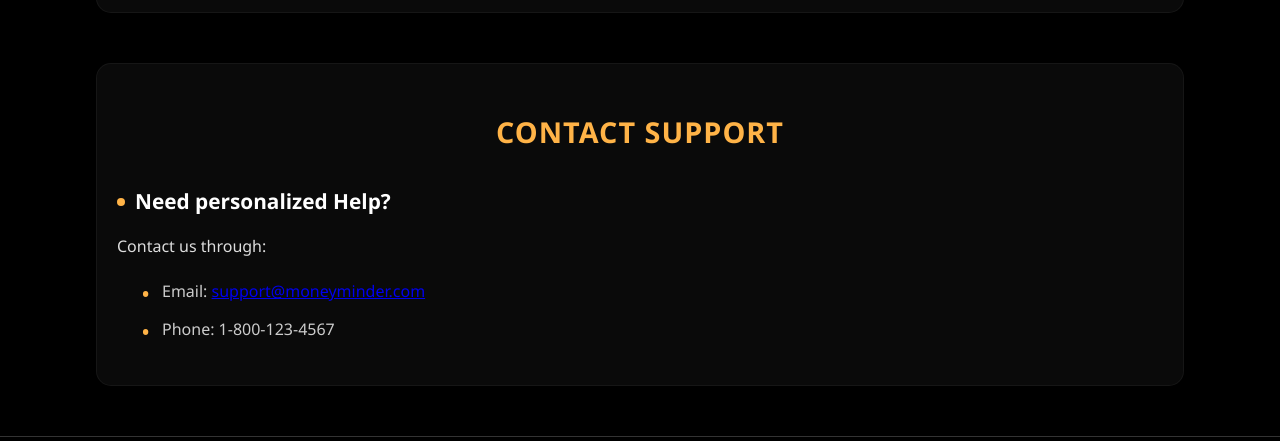
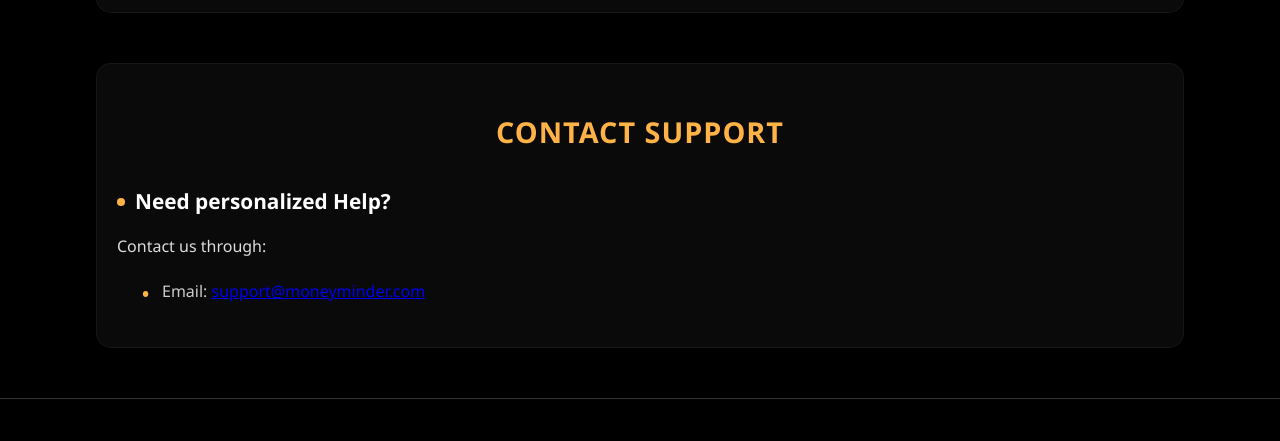
Before and after one commit to dishusingla001/expense_tracker, a plain HTML site: page frontend/help.html in a window 1280 px wide. Shown: the part 1725-2166 px from the top of the page. Drawn offline with nearby package versions, Linux system fonts and the light colour scheme.

Commit message:
help page

```diff
--- a/frontend/help.html
+++ b/frontend/help.html
@@ -92,7 +92,6 @@
             <p class="help-para">Contact us through:</p>
             <ul class="help-list">
                 <li class="help-ul-list">Email: <a href="mailto:support@moneyminder.com">support@moneyminder.com</a></li>
-                <li class="help-ul-list">Phone: 1-800-123-4567</li>
             </ul>
         </section>
     </main>
```
